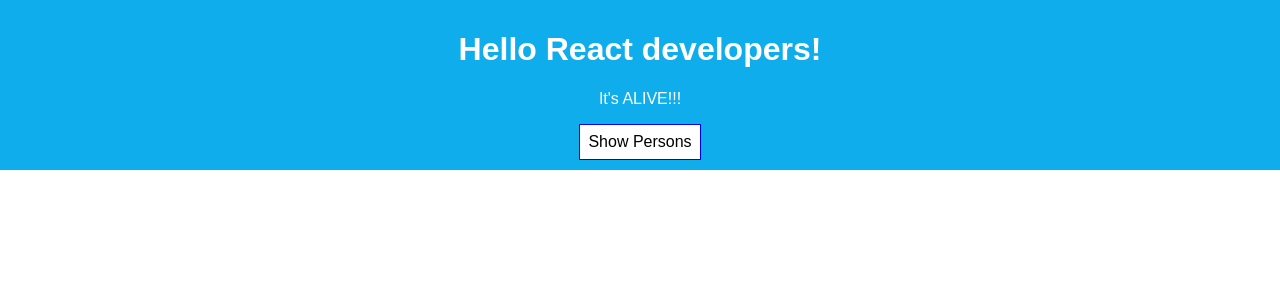
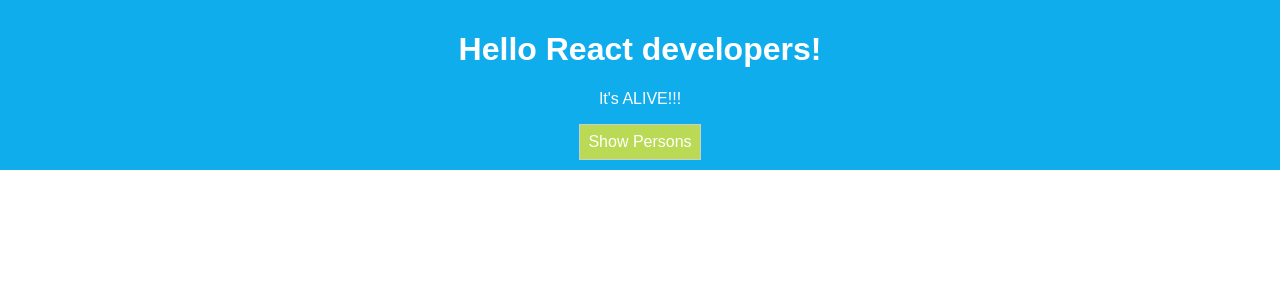
Before and after one commit to d-ivashchuk/academind-react, a React (Create React App) app: page / in a window 1280 px wide. Shown: the top 300 px of the page. Built offline with nearby package versions, Linux system fonts and the light colour scheme.

Commit message:
add radium styling for react

```diff
--- a/package.json
+++ b/package.json
@@ -3,6 +3,7 @@
   "version": "0.1.0",
   "private": true,
   "dependencies": {
+    "radium": "^0.24.0",
     "react": "^16.4.0",
     "react-dom": "^16.4.0",
     "react-scripts": "1.1.4"
--- a/src/App.css
+++ b/src/App.css
@@ -4,3 +4,10 @@
   background-color: #10aded;
   padding: 10px;
 }
+
+.red {
+  color: #C55
+}
+.bold{
+  font-weight: bold;
+}
--- a/src/App.js
+++ b/src/App.js
@@ -1,5 +1,6 @@
 import React, { Component } from 'react';
 import './App.css';
+import Radium from 'radium'
 import Person from './Person/Person';
 
 class App extends Component {
@@ -40,10 +41,17 @@
 
   render() {
     const style = {
-      backgroundColor: 'white',
+      backgroundColor: '#BADA55',
+      color:'white',
       font: 'inherit',
-      border: '1px solid blue',
-      padding: '8px'
+      border: '1px solid #ccc',
+      padding: '8px',
+      cursor: 'pointer',
+      ':hover':{
+        backgroundColor:'lightgreen',
+        color:'black'
+
+      }
     };
     let persons = null;
     if (this.state.showPersons) {
@@ -62,12 +70,26 @@
           })}
         </div>
       );
+      style.backgroundColor = '#FA113D'
+      style[':hover'] ={
+        backgroundColor:'lightred',
+        color:'black'
+      }
     }
+
+    const classes = []
+    if(this.state.persons.length<=2){
+      classes.push('red')
+    }
+    if(this.state.persons.length<=1){
+      classes.push('bold')
+    }
+
 
     return (
       <div className="App">
         <h1>Hello React developers!</h1>
-        <p>It's ALIVE!!!</p>
+        <p className={classes.join(' ')}>It's ALIVE!!!</p>
         <button style={style} onClick={this.togglePersonsHandler}>
           Show Persons
         </button>
@@ -77,4 +99,4 @@
   }
 }
 
-export default App;
+export default Radium(App);
```
Also changed, not shown: 1 other file (tests, documents, lock files or other folders).
